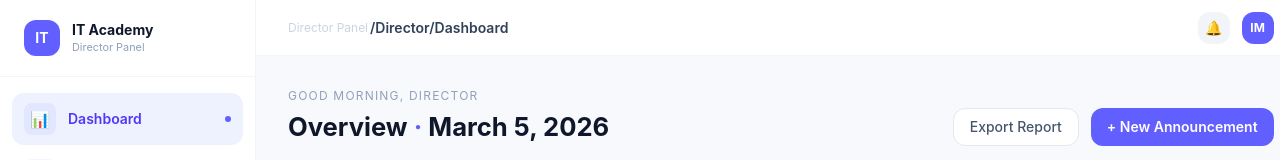
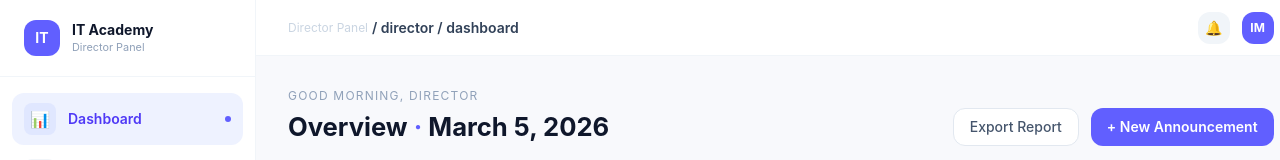
Before and after one commit to M-Ibrokhiiim/DanAds-Internship_Nuxt, a Nuxt app: page /director/dashboard in a window 1280 px wide. Shown: the top 160 px of the page. Built offline with nearby package versions, Linux system fonts and the light colour scheme.

Commit message:
Route displayer added to  DIRECTOR layout

```diff
--- a/app/components/director/settings/Main.vue
+++ b/app/components/director/settings/Main.vue
@@ -1,5 +1,5 @@
 <template>
-    <div class="grid gap-5" style="grid-template-columns: 260px 1fr;">
+    <div class="grid gap-1 mt-[-15px]   " style="grid-template-columns: 260px 1fr;">
 
       <div class="flex flex-col gap-3">
         <div class="bg-white rounded-2xl border border-slate-100 p-5">
--- a/app/components/director/settings/index.vue
+++ b/app/components/director/settings/index.vue
@@ -1,5 +1,5 @@
 <template>
-  <div class="bg-[#f8f9fc] text-slate-900 overflow-scroll  w-[78.3vw] h-[90vh]   ml-8 font-sans">
+  <div class="bg-[#f8f9fc] text-slate-900  w-[78.3vw] h-[82vh]   ml-8 font-sans">
       <header>
         <DirectorSettingsHeader/>
       </header>
--- a/app/layouts/director.vue
+++ b/app/layouts/director.vue
@@ -53,11 +53,11 @@
 
     <div class="flex flex-col flex-1 ml-64">
 
-      <header class="h-14 bg-white border-b border-slate-100 flex items-center justify-between px-8 sticky top-0 z-10">
+      <header class="h-14 bg-white border-b border-slate-100 flex items-center justify-between px-8 sticky top-0 z-[999]">
         <div class="flex items-center gap-2">
           <span class="text-slate-300 text-xs">Director Panel</span>
           <!-- <span class="text-slate-300">/</span> -->
-          <span class="text-sm font-semibold text-slate-700 -ml-1.5 capitalize">{{ $route.path }}</span>
+          <span class="text-sm font-semibold text-slate-700 -ml-1 lowercase">{{  userPath }}</span>
         </div>
         <div class="flex items-center gap-3">
           <button class="w-8 h-8 rounded-xl bg-slate-100 flex items-center justify-center text-slate-500 border-none cursor-pointer hover:bg-slate-200 transition-all text-sm">
@@ -82,8 +82,29 @@
 </template>
 
 <script setup lang="ts">
-  const id = ref<number>(1)
+const id = ref<number>(1)
 const router = useRouter()
+const route = useRoute()
+const pathObj = ref({url1:'', url2:''})
+
+const userPath = computed(()=>{
+  if(route.path === '/director/dashboard'){
+     pathObj.value.url1 = 'director'
+     pathObj.value.url2 = 'dashboard'
+
+     return ` / ${pathObj.value.url1} / ${pathObj.value.url2}`
+  }else if(route.path === '/director/projects'){
+     pathObj.value.url1 = 'director'
+     pathObj.value.url2 = 'projects'
+
+     return ` / ${pathObj.value.url1} / ${pathObj.value.url2}`
+  }else{
+     pathObj.value.url1 = 'director'
+     pathObj.value.url2 = 'settings'
+
+     return ` / ${pathObj.value.url1} / ${pathObj.value.url2}`
+  }
+})
 
 const navItems = [
   { id: 1, label: 'Dashboard', icon: '📊', path: '/dashboard' },
@@ -99,4 +120,7 @@ function goToPage(pageNumber: number) {
   }
   id.value = pageNumber
 }
+
+
+
 </script>
--- a/app/layouts/student.vue
+++ b/app/layouts/student.vue
@@ -138,6 +138,8 @@
 <script setup lang="ts">
 import { computed } from 'vue'
 
+
+
 const route = useRoute()
 
 const navItems = [
@@ -148,7 +150,7 @@ const navItems = [
   { href: '/student/schedules',    label: 'Schedule',    icon: '🗓️', badge: null },
   { href: '/student/messages',    label: 'Messages',    icon: '💬', badge: '2'  },
 ]
-
+console.log(typeof (navItems[0]?.icon))
 const accountItems = [
   { href: '/student/profile',  label: 'My Profile', icon: '👤' },
   { href: '/student/settings', label: 'Settings',   icon: '⚙️' },
```
